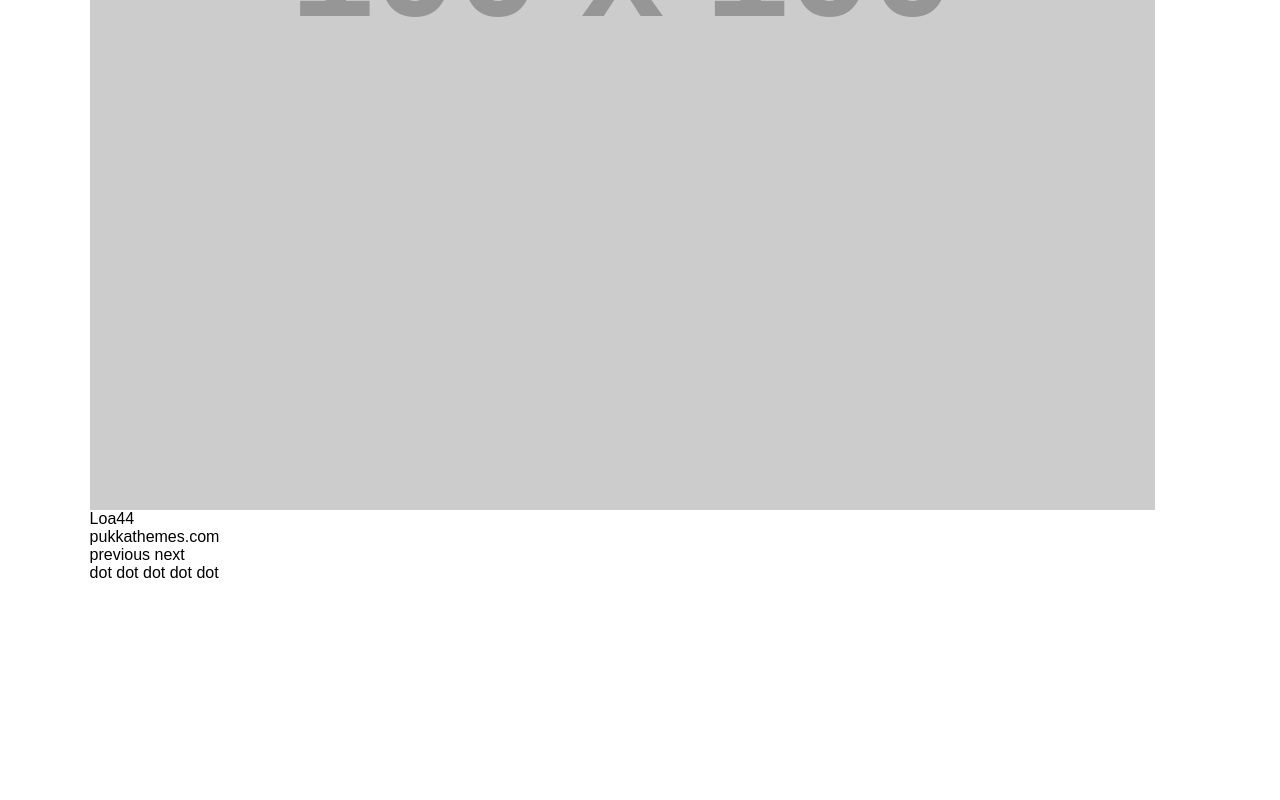
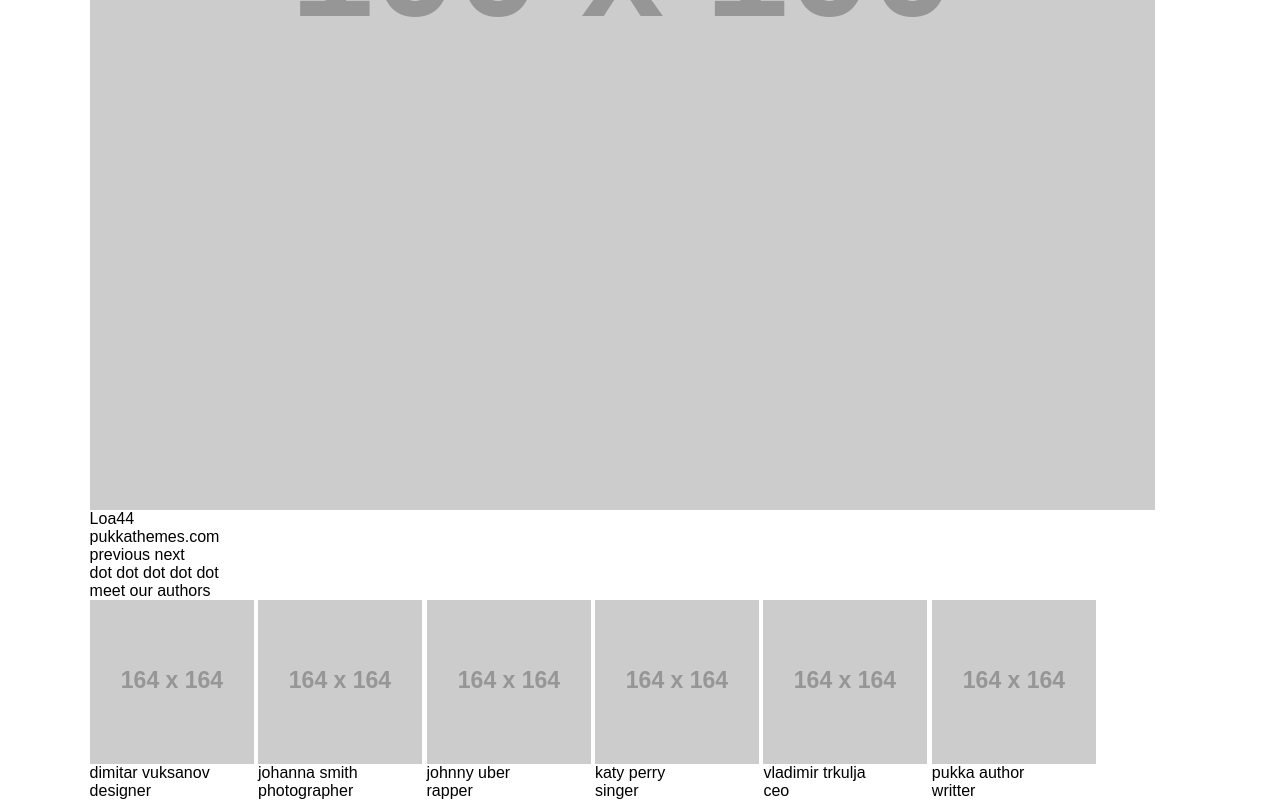
Before and after one commit to Abhijeet-Portfolio/fonto-template-sass, a plain HTML site: page index.html in a window 1280 px wide. Shown: the part 6706-7506 px from the top of the page. Before the commit the page ends 7288 px from the top, so only its background shows below. Drawn offline with Linux system fonts and the light colour scheme; placeholder pictures from the web are drawn by us.

Commit message:
authors section html done

```diff
--- a/index.html
+++ b/index.html
@@ -119,6 +119,45 @@
         </div>
       </section>
       <!--slider section end-->
+      <!--authors section start-->
+      <section class="authors">
+        <div class="wrapper">
+          <h2>meet our authors</h2>
+          <ul>
+            <li>
+              <img src="https://via.placeholder.com/164" alt="dimitar-vuksanov">
+              <h3>dimitar vuksanov</h3>
+              <h4>designer</h4>
+            </li>
+            <li>
+              <img src="https://via.placeholder.com/164" alt="johanna-smith">
+              <h3>johanna smith</h3>
+              <h4>photographer</h4>
+            </li>
+            <li>
+              <img src="https://via.placeholder.com/164" alt="johnny-uber">
+              <h3>johnny uber</h3>
+              <h4>rapper</h4>
+            </li>
+            <li>
+              <img src="https://via.placeholder.com/164" alt="katy-perry">
+              <h3>katy perry</h3>
+              <h4>singer</h4>
+            </li>
+            <li>
+              <img src="https://via.placeholder.com/164" alt="vladimir-trkulja">
+              <h3>vladimir trkulja</h3>
+              <h4>ceo</h4>
+            </li>
+            <li>
+              <img src="https://via.placeholder.com/164" alt="pukka-author">
+              <h3>pukka author</h3>
+              <h4>writter</h4>
+            </li>
+          </ul>
+        </div>
+      </section>
+      <!--authors section end-->
     </main>
     <!--main section end-->
 
```
